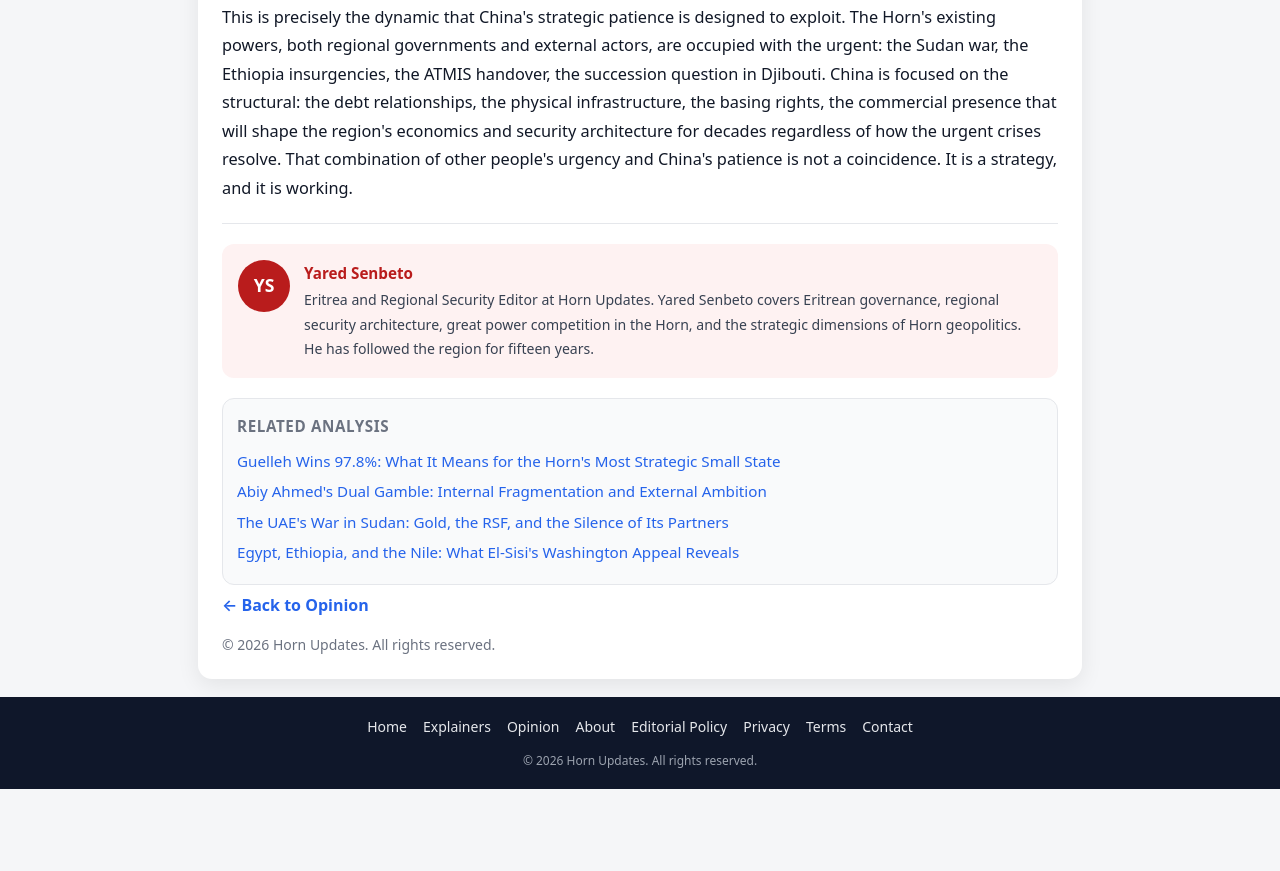
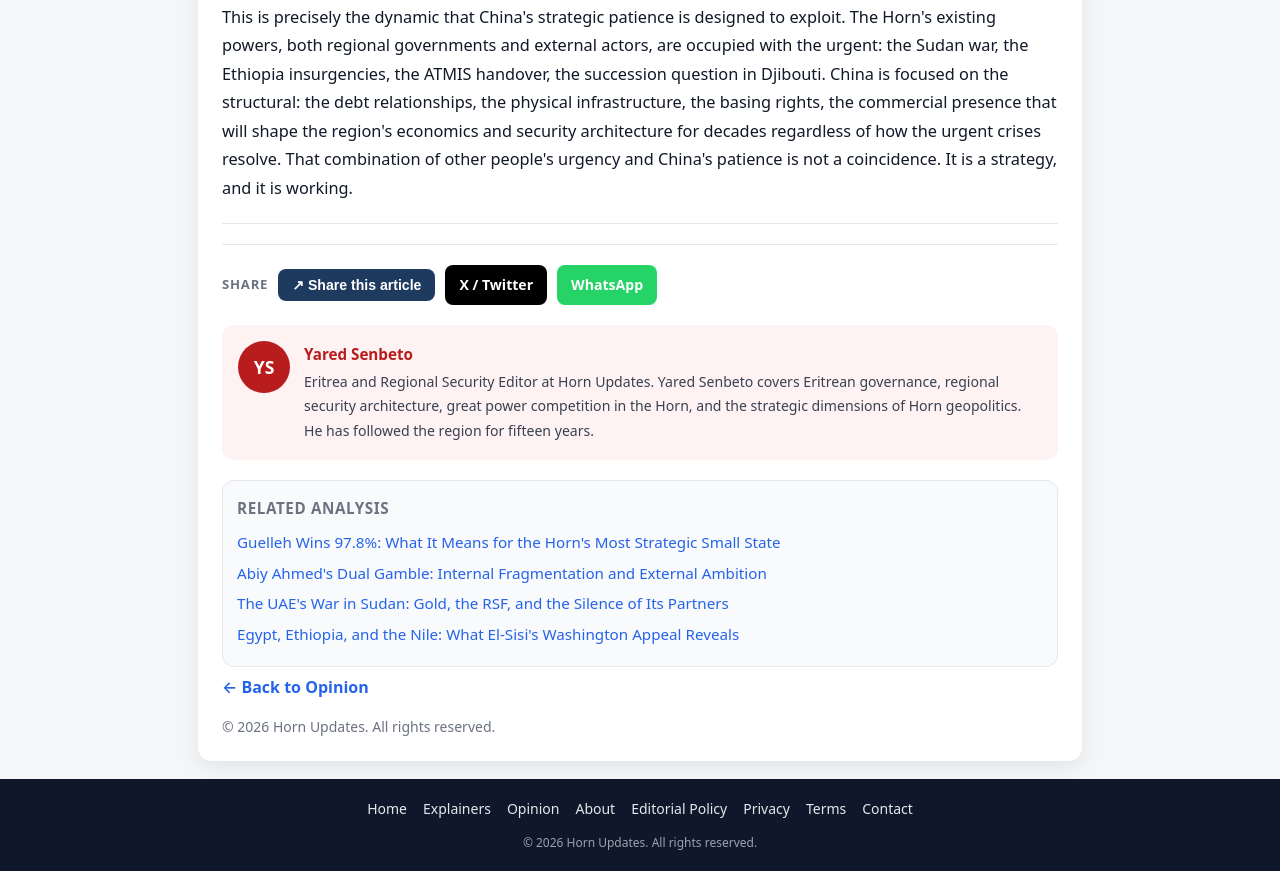
Before and after one commit to ayye79-wq/HornUpdates, a plain HTML site: page opinion-china-horn-africa.html in a window 1280 px wide. Shown: the part 4364-5235 px from the top of the page. Before the commit the page ends 5153 px from the top, so only its background shows below. Drawn offline with Linux system fonts and the light colour scheme.

Commit message:
Add: share bar (Web Share API, X, WhatsApp) to all opinion articles

```diff
--- a/opinion-china-horn-africa.html
+++ b/opinion-china-horn-africa.html
@@ -186,7 +186,33 @@
 
     <div class="hr"></div>
 
-    <div class="author-card">
+
+  <div class="hr"></div>
+
+  <div style="display:flex;align-items:center;gap:10px;flex-wrap:wrap;margin-bottom:20px;">
+    <span style="font-size:.82rem;font-weight:700;color:#6b7280;text-transform:uppercase;letter-spacing:.06em;">Share</span>
+    <button onclick="shareArticle()" style="display:inline-flex;align-items:center;gap:6px;background:#1e3a5f;color:#fff;border:none;border-radius:8px;padding:8px 14px;font-size:.88rem;font-weight:700;cursor:pointer;">&#8599; Share this article</button>
+    <a href="https://twitter.com/intent/tweet?url=https%3A//hornupdates.com/opinion-china-horn-africa.html&text=China%27s%20Quiet%20Expansion%20in%20the%20Horn%20of%20Africa%3A%20Bases%2C%20Debt%2C%20and%20Strategic%20Patience" target="_blank" rel="noopener" style="display:inline-flex;align-items:center;gap:6px;background:#000;color:#fff;border-radius:8px;padding:8px 14px;font-size:.88rem;font-weight:700;text-decoration:none;">X / Twitter</a>
+    <a href="https://wa.me/?text=https%3A//hornupdates.com/opinion-china-horn-africa.html" target="_blank" rel="noopener" style="display:inline-flex;align-items:center;gap:6px;background:#25d366;color:#fff;border-radius:8px;padding:8px 14px;font-size:.88rem;font-weight:700;text-decoration:none;">WhatsApp</a>
+    <span id="copy-confirm" style="font-size:.82rem;color:#16a34a;display:none;">Link copied.</span>
+  </div>
+  <script>
+    function shareArticle() {
+      var url = 'https://hornupdates.com/opinion-china-horn-africa.html';
+      var title = 'China\'s Quiet Expansion in the Horn of Africa: Bases, Debt, and Strategic Patience';
+      if (navigator.share) {
+        navigator.share({ title: title, url: url }).catch(function(){});
+      } else {
+        navigator.clipboard.writeText(url).then(function() {
+          var c = document.getElementById('copy-confirm');
+          c.style.display = 'inline';
+          setTimeout(function(){ c.style.display = 'none'; }, 2500);
+        });
+      }
+    }
+  </script>
+
+  <div class="author-card">
       <div class="author-avatar">YS</div>
       <div>
         <div class="author-name">Yared Senbeto</div>
```
